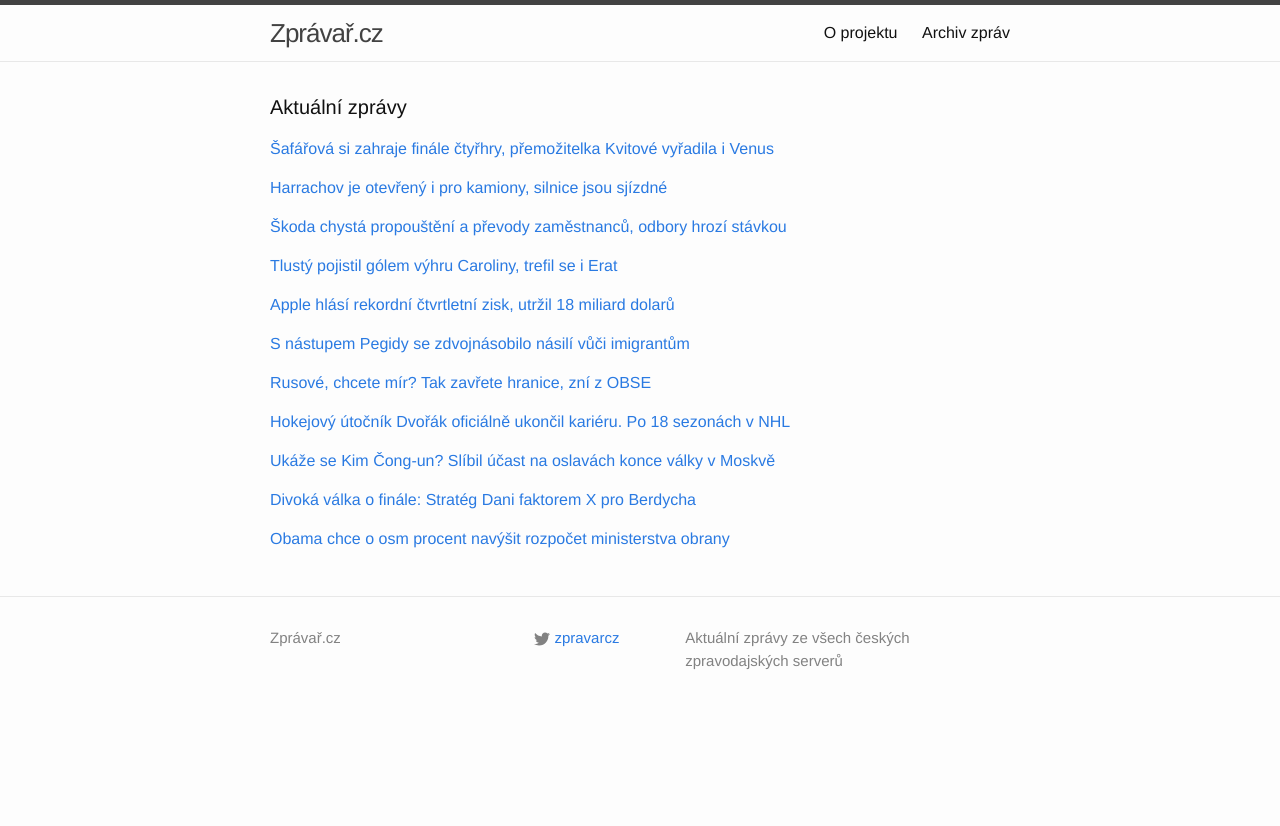
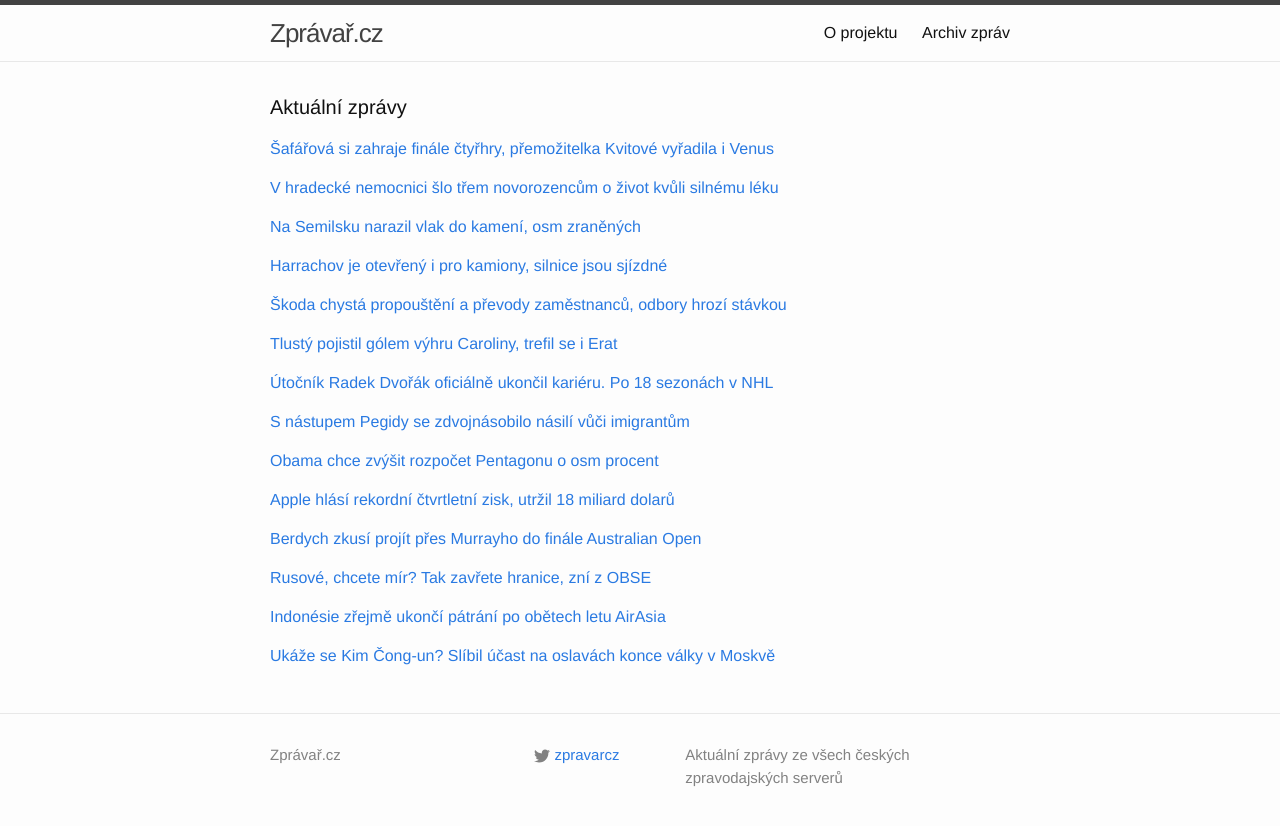
Before and after one commit to adliska/zpravar, a Jekyll site: the page built from index.html, in a window 1280 px wide. Shown: the top 826 px of the page. Built offline with Jekyll 4.4.1, drawn with Linux system fonts in a browser that asks for light colours.

Commit message:
zpravar news update

```diff
--- a/index.html
+++ b/index.html
@@ -18,8 +18,31 @@ layout: default
 <li><a href=http://www.tyden.cz/rubriky/sport/tenis/safarova-si-zahraje-finale-ctyrhry-australian-open_331583.html>Šafářová si zahraje finále čtyřhry Australian Open - www.tyden.cz</a></li>
 <li><a href=http://sport.idnes.cz/keysova-prekazila-semifinale-sestram-williamsovym-fh7-/tenis.aspx?c=A150128_054648_tenis_vis>Keysová překazila semifinále sestrám Williamsovým - sport.idnes.cz</a></li>
 </ul>
-</div><p><a href="javascript:;" onclick="toggle_visibility('zpravy1')">Harrachov je otevřený i pro kamiony, silnice jsou sjízdné</a></p>
+</div><p><a href="javascript:;" onclick="toggle_visibility('zpravy1')">V hradecké nemocnici šlo třem novorozencům o život kvůli silnému léku</a></p>
 <div id="zpravy1" style="display:none">
+<ul>
+<li><a href=http://hradec.idnes.cz/lekarnice-ve-fakultni-nemocnici-hradec-kralove-silny-lek-ohrozila-tri-novorozence-g2v-/hradec-zpravy.aspx?c=A150128_083958_hradec-zpravy_tuu>V hradecké nemocnici šlo třem novorozencům o život kvůli silnému léku - hradec.idnes.cz</a></li>
+<li><a href=http://www.tyden.cz/rubriky/domaci/zdravotnictvi/novorozencum-slo-o-zivot-lekarnice-spatne-namichala-lek_331591.html>Novorozencům šlo o život. Lékárnice špatně namíchala lék - www.tyden.cz</a></li>
+<li><a href=http://www.rozhlas.cz/_zprava/tri-novorozenci-v-hradci-kralove-dostali-spatne-namichany-lek--1448683>Tři novorozenci v Hradci Králové dostali špatně namíchaný lék - www.rozhlas.cz</a></li>
+<li><a href=http://www.novinky.cz/krimi/360009-lekarnice-spatne-namichala-lek-malem-zemreli-tri-novorozenci.html>Lékárnice špatně namíchala lék, málem zemřeli tři novorozenci - www.novinky.cz</a></li>
+<li><a href=http://www.lidovky.cz/tri-novorozenci-v-hradecke-nemocnici-dostali-spatne-pripraveny-lek-111-/zpravy-domov.aspx?c=A150128_083638_ln_domov_sij>Tři novorozenci v hradecké nemocnici dostali špatně připravený lék  - www.lidovky.cz</a></li>
+<li><a href=http://www.ceskatelevize.cz/ct24/regiony/299751-tri-novorozenci-v-hradci-dostali-spatny-lek-pri-dalsi-davce-mohli-zemrit/>Tři novorozenci v Hradci dostali špatný lék, při další dávce mohli zemřít - www.ceskatelevize.cz</a></li>
+<li><a href=http://www.tyden.cz/rubriky/domaci/zdravotnictvi/novorozencum-slo-o-zivot-dostali-spatne-pripraveny-lek_331591.html>Novorozencům šlo o život. Dostali špatně připravený lék - www.tyden.cz</a></li>
+<li><a href=http://www.ceskenoviny.cz/zpravy/zpravy/tri-novorozenci-v-h-kralove-dostali-spatne-pripraveny-lek/1174329>Tři novorozenci v H. Králové dostali špatně připravený lék - www.ceskenoviny.cz</a></li>
+</ul>
+</div><p><a href="javascript:;" onclick="toggle_visibility('zpravy2')">Na Semilsku narazil vlak do kamení, osm zraněných</a></p>
+<div id="zpravy2" style="display:none">
+<ul>
+<li><a href=http://www.novinky.cz/krimi/360011-na-semilsku-narazil-vlak-do-kameni-osm-zranenych.html>Na Semilsku narazil vlak do kamení, osm zraněných - www.novinky.cz</a></li>
+<li><a href=http://www.ceskatelevize.cz/ct24/regiony/299752-na-semilsku-narazil-vlak-do-kameni-na-kolejich-12-zranenych/>Na Semilsku narazil vlak do kamení na kolejích, 12 zraněných - www.ceskatelevize.cz</a></li>
+<li><a href=http://liberec.idnes.cz/vlak-zeleznice-nehoda-hasic-zachranka-d8g-/liberec-zpravy.aspx?c=A150128_084414_liberec-zpravy_ddt>V Krkonoších se srazil osobní vlak s kamenem, dvanáct lidí je zraněných - liberec.idnes.cz</a></li>
+<li><a href=http://www.tyden.cz/rubriky/domaci/doprava/na-semilsku-narazil-vlak-do-stromu-12-zranenych_331593.html>Na Semilsku narazil vlak do stromu, 12 zraněných - www.tyden.cz</a></li>
+<li><a href=http://www.rozhlas.cz/_zprava/na-semilsku-narazil-osobni-vlak-do-spadleho-kamene-na-miste-je-12-zranenych--1448691>Na Semilsku narazil osobní vlak do spadlého kamene, na místě je 12 zraněných - www.rozhlas.cz</a></li>
+<li><a href=http://domaci.ihned.cz/c1-63447970-vlak-na-semilsku-narazil-do-kamene-na-kolejich-12-lidi-je-zraneno>Vlak na Semilsku narazil do kamene na kolejích, 12 lidí je zraněno - domaci.ihned.cz</a></li>
+<li><a href=http://zpravy.aktualne.cz/regiony/na-semilsku-narazil-vlak-do-stromu-12-lidi-je-zraneno/r~10956d20a6c211e4b6d20025900fea04/>Na Semilsku narazil vlak do stromu, 12 lidí je zraněno - zpravy.aktualne.cz</a></li>
+</ul>
+</div><p><a href="javascript:;" onclick="toggle_visibility('zpravy3')">Harrachov je otevřený i pro kamiony, silnice jsou sjízdné</a></p>
+<div id="zpravy3" style="display:none">
 <ul>
 <li><a href=http://zpravy.aktualne.cz/regiony/harrachov-je-otevreny-i-pro-kamiony-silnice-jsou-sjizdne/r~f0aed94ca6bc11e4a7d8002590604f2e/>Harrachov je otevřený i pro kamiony, silnice jsou sjízdné - zpravy.aktualne.cz</a></li>
 <li><a href=http://www.ceskenoviny.cz/zpravy/zpravy/na-silnicich-lezi-rozbredly-ci-ujety-snih/1174294>Na silnicích leží rozbředlý či ujetý sníh - www.ceskenoviny.cz</a></li>
@@ -28,8 +51,8 @@ layout: default
 <li><a href=http://www.novinky.cz/domaci/360001-na-silnicich-na-sumpersku-lezi-snih.html>Na silnicích na Šumpersku leží sníh  - www.novinky.cz</a></li>
 <li><a href=http://www.ceskenoviny.cz/zpravy/zpravy/na-jesenicku-a-sumpersku-v-noci-snezilo-silnice-jsou-sjizdne/1174294>Na Jesenicku a Šumpersku v noci sněžilo, silnice jsou sjízdné - www.ceskenoviny.cz</a></li>
 </ul>
-</div><p><a href="javascript:;" onclick="toggle_visibility('zpravy2')">Škoda chystá propouštění a převody zaměstnanců, odbory hrozí stávkou</a></p>
-<div id="zpravy2" style="display:none">
+</div><p><a href="javascript:;" onclick="toggle_visibility('zpravy4')">Škoda chystá propouštění a převody zaměstnanců, odbory hrozí stávkou</a></p>
+<div id="zpravy4" style="display:none">
 <ul>
 <li><a href=http://www.ceskatelevize.cz/ct24/ekonomika/299748-skoda-chysta-propousteni-a-prevody-zamestnancu-odbory-hrozi-stavkou/>Škoda chystá propouštění a převody zaměstnanců, odbory hrozí stávkou - www.ceskatelevize.cz</a></li>
 <li><a href=http://www.tyden.cz/rubriky/byznys/cesko/skoda-chce-prevest-stovky-lidi-mimo-firmu-hrozi-stavka_331585.html>Škoda chce převést stovky lidí mimo firmu. Hrozí stávka - www.tyden.cz</a></li>
@@ -38,8 +61,8 @@ layout: default
 <li><a href=http://zpravy.e15.cz/byznys/prumysl-a-energetika/skodovka-planuje-prevest-stovky-lidi-na-externi-firmy-hrozi-stavka-1157280>Škodovka plánuje převést stovky lidí na externí firmy, hrozí stávka - zpravy.e15.cz</a></li>
 <li><a href=http://www.financninoviny.cz/zpravodajstvi/zpravy/skoda-planuje-prevest-stovky-lidi-na-externi-firmy-hrozi-stavka/1174285>Škoda plánuje převést stovky lidí na externí firmy, hrozí stávka - www.financninoviny.cz</a></li>
 </ul>
-</div><p><a href="javascript:;" onclick="toggle_visibility('zpravy3')">Tlustý pojistil gólem výhru Caroliny, trefil se i Erat</a></p>
-<div id="zpravy3" style="display:none">
+</div><p><a href="javascript:;" onclick="toggle_visibility('zpravy5')">Tlustý pojistil gólem výhru Caroliny, trefil se i Erat</a></p>
+<div id="zpravy5" style="display:none">
 <ul>
 <li><a href=http://www.tyden.cz/rubriky/sport/hokej/nhl/tlusty-pojistil-golem-vyhru-caroliny-trefil-se-i-erat_331588.html>Tlustý pojistil gólem výhru Caroliny, trefil se i Erat - www.tyden.cz</a></li>
 <li><a href=http://www.denik.cz/hokej/tlusty-pojistil-golem-vyhru-caroliny-trefil-se-i-erat-20150128.html>Tlustý pojistil gólem výhru Caroliny, trefil se i Erat - www.denik.cz</a></li>
@@ -47,57 +70,67 @@ layout: default
 <li><a href=http://sport.aktualne.cz/nhl-je-opet-v-plnem-proudu-trefili-se-i-tlusty-s-eratem/r~2179c7cea6b511e49f60002590604f2e/>NHL je opět v plném proudu, trefili se i Tlustý s Eratem - sport.aktualne.cz</a></li>
 <li><a href=http://hokej.idnes.cz/hokejova-nhl-c9i-/nhl.aspx?c=A150128_071532_nhl_ald>V NHL se trefili Tlustý a Erat, Voráček si připsal asistenci - hokej.idnes.cz</a></li>
 </ul>
-</div><p><a href="javascript:;" onclick="toggle_visibility('zpravy4')">Apple hlásí rekordní čtvrtletní zisk, utržil 18 miliard dolarů</a></p>
-<div id="zpravy4" style="display:none">
+</div><p><a href="javascript:;" onclick="toggle_visibility('zpravy6')">Útočník Radek Dvořák oficiálně ukončil kariéru. Po 18 sezonách v NHL</a></p>
+<div id="zpravy6" style="display:none">
+<ul>
+<li><a href=http://www.rozhlas.cz/_zprava/utocnik-radek-dvorak-oficialne-ukoncil-karieru-po-18-sezonach-v-nhl--1448680>Útočník Radek Dvořák oficiálně ukončil kariéru. Po 18 sezonách v NHL - www.rozhlas.cz</a></li>
+<li><a href=http://www.rozhlas.cz/_zprava/hokejovy-utocnik-dvorak-oficialne-ukoncil-karieru-po-18-sezonach-v-nhl--1448680>Hokejový útočník Dvořák oficiálně ukončil kariéru. Po 18 sezonách v NHL - www.rozhlas.cz</a></li>
+<li><a href=http://www.tyden.cz/rubriky/sport/hokej/sbohem-bylo-mi-cti-hrat-18-sezon-nhl-dvorak-ukoncil-karieru_331587.html>\"Sbohem, bylo mi ctí hrát 18 sezon NHL!\" Dvořák ukončil kariéru - www.tyden.cz</a></li>
+<li><a href=http://hokej.idnes.cz/radek-dvorak-konec-kariery-d01-/nhl.aspx?c=A150128_072440_nhl_ald>Neúnavný dříč a bojovník Dvořák oficiálně oznámil konec kariéry - hokej.idnes.cz</a></li>
+<li><a href=http://sport.aktualne.cz/dvorak-konci-karieru-bylo-mi-cti-hrat-v-nhl-18-sezon-rekl/r~305d9656a6b711e4ba57002590604f2e/>Dvořák končí kariéru. Bylo mi ctí hrát v NHL 18 sezon, řekl - sport.aktualne.cz</a></li>
+</ul>
+</div><p><a href="javascript:;" onclick="toggle_visibility('zpravy7')">S nástupem Pegidy se zdvojnásobilo násilí vůči imigrantům</a></p>
+<div id="zpravy7" style="display:none">
+<ul>
+<li><a href=http://www.novinky.cz/zahranicni/evropa/360005-s-nastupem-pegidy-se-zdvojnasobilo-nasili-vuci-imigrantum.html>S nástupem Pegidy se zdvojnásobilo násilí vůči imigrantům - www.novinky.cz</a></li>
+<li><a href=http://www.ceskatelevize.cz/ct24/svet/299745-od-vzniku-pegidy-pribylo-v-nemecku-nasilnosti-proti-imigrantum/>Od vzniku Pegidy přibylo v Německu násilností proti imigrantům - www.ceskatelevize.cz</a></li>
+<li><a href=http://www.ceskenoviny.cz/zpravy/zpravy/po-zrozeni-pegidy-v-nemecku-pribylo-nasilnosti-proti-imigrantum/1174279>Po zrození Pegidy v Německu přibylo násilností proti imigrantům - www.ceskenoviny.cz</a></li>
+<li><a href=http://zpravy.idnes.cz/od-vzniku-pegidy-vice-utoku-na-imigranty-ffs-/zahranicni.aspx?c=A150128_063122_zahranicni_jj>V Německu se od vzniku Pegidy zdvojnásobil počet útoků proti imigrantům - zpravy.idnes.cz</a></li>
+</ul>
+</div><p><a href="javascript:;" onclick="toggle_visibility('zpravy8')">Obama chce zvýšit rozpočet Pentagonu o osm procent</a></p>
+<div id="zpravy8" style="display:none">
+<ul>
+<li><a href=http://zpravy.e15.cz/zahranicni/udalosti/obama-chce-zvysit-rozpocet-pentagonu-o-osm-procent-1157296>Obama chce zvýšit rozpočet Pentagonu o osm procent - zpravy.e15.cz</a></li>
+<li><a href=http://www.ceskatelevize.cz/ct24/svet/299746-obama-chce-o-osm-procent-navysit-rozpocet-ministerstva-obrany/>Obama chce o osm procent navýšit rozpočet ministerstva obrany - www.ceskatelevize.cz</a></li>
+<li><a href=http://www.ceskenoviny.cz/zpravy/zpravy/obama-chce-o-osm-procent-navysit-rozpocet-ministerstva-obrany/1174281>Obama chce o osm procent navýšit rozpočet ministerstva obrany - www.ceskenoviny.cz</a></li>
+<li><a href=http://www.novinky.cz/zahranicni/amerika/360002-obama-chce-vice-na-obranu.html>Obama chce více na obranu - www.novinky.cz</a></li>
+</ul>
+</div><p><a href="javascript:;" onclick="toggle_visibility('zpravy9')">Apple hlásí rekordní čtvrtletní zisk, utržil 18 miliard dolarů</a></p>
+<div id="zpravy9" style="display:none">
 <ul>
 <li><a href=http://ekonomika.idnes.cz/apple-rekordni-ctvrtletni-zisk-d3v-/ekoakcie.aspx?c=A150128_072019_ekoakcie_jj>Apple hlásí rekordní čtvrtletní zisk, utržil 18 miliard dolarů - ekonomika.idnes.cz</a></li>
 <li><a href=http://e-svet.e15.cz/it-byznys/ctvrtletni-zisk-applu-stoupl-na-rekordnich-18-miliard-dolaru-1157285>Čtvrtletní zisk Applu stoupl na rekordních 18 miliard dolarů - e-svet.e15.cz</a></li>
 <li><a href=http://byznys.ihned.cz/c1-63447570-apple-hlasi-rekordni-zisky-za-posledni-ctvrtleti-ji-iphony-vydelaly-18-miliard-dolaru>Apple hlásí rekordní zisky. Za poslední čtvrtletí jí iPhony vydělaly 18 miliard dolarů - byznys.ihned.cz</a></li>
 <li><a href=http://www.financninoviny.cz/zpravodajstvi/zpravy/apple-uvede-sve-chytre-hodinky-na-trhu-v-dubnu/1174280>Apple uvede své chytré hodinky na trhu v dubnu - www.financninoviny.cz</a></li>
 </ul>
-</div><p><a href="javascript:;" onclick="toggle_visibility('zpravy5')">S nástupem Pegidy se zdvojnásobilo násilí vůči imigrantům</a></p>
-<div id="zpravy5" style="display:none">
+</div><p><a href="javascript:;" onclick="toggle_visibility('zpravy10')">Berdych zkusí projít přes Murrayho do finále Australian Open</a></p>
+<div id="zpravy10" style="display:none">
 <ul>
-<li><a href=http://www.novinky.cz/zahranicni/evropa/360005-s-nastupem-pegidy-se-zdvojnasobilo-nasili-vuci-imigrantum.html>S nástupem Pegidy se zdvojnásobilo násilí vůči imigrantům - www.novinky.cz</a></li>
-<li><a href=http://www.ceskatelevize.cz/ct24/svet/299745-od-vzniku-pegidy-pribylo-v-nemecku-nasilnosti-proti-imigrantum/>Od vzniku Pegidy přibylo v Německu násilností proti imigrantům - www.ceskatelevize.cz</a></li>
-<li><a href=http://www.ceskenoviny.cz/zpravy/zpravy/po-zrozeni-pegidy-v-nemecku-pribylo-nasilnosti-proti-imigrantum/1174279>Po zrození Pegidy v Německu přibylo násilností proti imigrantům - www.ceskenoviny.cz</a></li>
-<li><a href=http://zpravy.idnes.cz/od-vzniku-pegidy-vice-utoku-na-imigranty-ffs-/zahranicni.aspx?c=A150128_063122_zahranicni_jj>V Německu se od vzniku Pegidy zdvojnásobil počet útoků proti imigrantům - zpravy.idnes.cz</a></li>
+<li><a href=http://www.sportovninoviny.cz/zpravy/berdych-zkusi-projit-pres-murrayho-do-finale-australian-open/1174336>Berdych zkusí projít přes Murrayho do finále Australian Open - www.sportovninoviny.cz</a></li>
+<li><a href=http://sport.aktualne.cz/divoka-valka-o-finale-strateg-dani-faktorem-x-pro-berdycha/r~a5000540a61511e4a7d8002590604f2e/>Divoká válka o finále: Stratég Dani faktorem X pro Berdycha - sport.aktualne.cz</a></li>
+<li><a href=http://www.tyden.cz/rubriky/sport/tenis/murray-by-radsi-nadala-velky-chlap-berdych-hraje-vyborne_331572.html>Murray by radši Nadala. \"Velký chlap Berdych hraje výborně!\" - www.tyden.cz</a></li>
+<li><a href=http://www.tyden.cz/rubriky/sport/tenis/murray-by-radsi-nadala-berdych-hraje-vyborne-bude-to-tezke_331572.html>Murray by radši Nadala. \"Velký chlap Berdych hraje výborně!\" - www.tyden.cz</a></li>
 </ul>
-</div><p><a href="javascript:;" onclick="toggle_visibility('zpravy6')">Rusové, chcete mír? Tak zavřete hranice, zní z OBSE</a></p>
-<div id="zpravy6" style="display:none">
+</div><p><a href="javascript:;" onclick="toggle_visibility('zpravy11')">Rusové, chcete mír? Tak zavřete hranice, zní z OBSE</a></p>
+<div id="zpravy11" style="display:none">
 <ul>
 <li><a href=http://www.tyden.cz/rubriky/zahranici/rusko-a-okoli/rusove-chcete-mir-tak-zavrete-hranice-zni-z-obse_331582.html>Rusové, chcete mír? Tak zavřete hranice, zní z OBSE - www.tyden.cz</a></li>
 <li><a href=http://www.ceskenoviny.cz/zpravy/zpravy/sef-parlamentniho-shromazdeni-obse-vyzval-rusko-k-uzavreni-hranic/1174275>Šéf Parlamentního shromáždění OBSE vyzval Rusko k uzavření hranic - www.ceskenoviny.cz</a></li>
 <li><a href=http://www.rozhlas.cz/_zprava/prorusti-rebelove-na-ukrajine-udajne-vytlacuji-vladni-jednotky-od-debalceva--1448662>Proruští rebelové na Ukrajině údajně vytlačují vládní jednotky od Debalceva - www.rozhlas.cz</a></li>
 <li><a href=http://www.rozhlas.cz/_zprava/prorusti-povstalci-na-ukrajine-udajne-vytlacuji-vladni-jednotky-od-debalceva--1448662>Proruští povstalci na Ukrajině údajně vytlačují vládní jednotky od Debalceva - www.rozhlas.cz</a></li>
 </ul>
-</div><p><a href="javascript:;" onclick="toggle_visibility('zpravy7')">Hokejový útočník Dvořák oficiálně ukončil kariéru. Po 18 sezonách v NHL</a></p>
-<div id="zpravy7" style="display:none">
+</div><p><a href="javascript:;" onclick="toggle_visibility('zpravy12')">Indonésie zřejmě ukončí pátrání po obětech letu AirAsia</a></p>
+<div id="zpravy12" style="display:none">
 <ul>
-<li><a href=http://www.rozhlas.cz/_zprava/hokejovy-utocnik-dvorak-oficialne-ukoncil-karieru-po-18-sezonach-v-nhl--1448680>Hokejový útočník Dvořák oficiálně ukončil kariéru. Po 18 sezonách v NHL - www.rozhlas.cz</a></li>
-<li><a href=http://www.tyden.cz/rubriky/sport/hokej/sbohem-bylo-mi-cti-hrat-18-sezon-nhl-dvorak-ukoncil-karieru_331587.html>\"Sbohem, bylo mi ctí hrát 18 sezon NHL!\" Dvořák ukončil kariéru - www.tyden.cz</a></li>
-<li><a href=http://hokej.idnes.cz/radek-dvorak-konec-kariery-d01-/nhl.aspx?c=A150128_072440_nhl_ald>Neúnavný dříč a bojovník Dvořák oficiálně oznámil konec kariéry - hokej.idnes.cz</a></li>
-<li><a href=http://sport.aktualne.cz/dvorak-konci-karieru-bylo-mi-cti-hrat-v-nhl-18-sezon-rekl/r~305d9656a6b711e4ba57002590604f2e/>Dvořák končí kariéru. Bylo mi ctí hrát v NHL 18 sezon, řekl - sport.aktualne.cz</a></li>
+<li><a href=http://zpravy.e15.cz/zahranicni/udalosti/indonesie-zrejme-ukonci-patrani-po-obetech-letu-airasia-1157305>Indonésie zřejmě ukončí pátrání po obětech letu AirAsia - zpravy.e15.cz</a></li>
+<li><a href=http://www.ceskenoviny.cz/zpravy/zpravy/indonesie-mozna-v-radu-dni-ukonci-patrani-po-obetech-letu-airasia/1174300>Indonésie možná v řádu dní ukončí pátrání po obětech letu AirAsia - www.ceskenoviny.cz</a></li>
+<li><a href=http://zpravy.aktualne.cz/zahranici/indonesie-se-chysta-ukoncit-patrani-po-obetech-letu-airasia/r~d692dca8a6b111e486b9002590604f2e/>Indonésie se chystá ukončit pátrání po obětech letu AirAsia - zpravy.aktualne.cz</a></li>
 </ul>
-</div><p><a href="javascript:;" onclick="toggle_visibility('zpravy8')">Ukáže se Kim Čong-un? Slíbil účast na oslavách konce války v Moskvě </a></p>
-<div id="zpravy8" style="display:none">
+</div><p><a href="javascript:;" onclick="toggle_visibility('zpravy13')">Ukáže se Kim Čong-un? Slíbil účast na oslavách konce války v Moskvě </a></p>
+<div id="zpravy13" style="display:none">
 <ul>
 <li><a href=http://www.lidovky.cz/kim-cong-un-prislibil-ucast-na-oslavach-konce-valky-v-moskve-pqb-/zpravy-svet.aspx?c=A150128_072250_ln_zahranici_ele>Ukáže se Kim Čong-un? Slíbil účast na oslavách konce války v Moskvě  - www.lidovky.cz</a></li>
 <li><a href=http://www.ceskenoviny.cz/zpravy/zpravy/kim-cong-un-pry-prijede-na-oslavu-konce-svetove-valky-do-moskvy/1174304>Kim Čong-un prý přijede na oslavu konce světové války do Moskvy - www.ceskenoviny.cz</a></li>
 <li><a href=http://zpravy.aktualne.cz/zahranici/kim-cong-un-ma-udajne-prijet-na-oslavu-konce-svetove-valky/r~98c9a2cea6b311e4b98c002590604f2e/>Kim Čong-un má údajně přijet na oslavu konce světové války - zpravy.aktualne.cz</a></li>
 </ul>
-</div><p><a href="javascript:;" onclick="toggle_visibility('zpravy9')">Divoká válka o finále: Stratég Dani faktorem X pro Berdycha</a></p>
-<div id="zpravy9" style="display:none">
-<ul>
-<li><a href=http://sport.aktualne.cz/divoka-valka-o-finale-strateg-dani-faktorem-x-pro-berdycha/r~a5000540a61511e4a7d8002590604f2e/>Divoká válka o finále: Stratég Dani faktorem X pro Berdycha - sport.aktualne.cz</a></li>
-<li><a href=http://www.tyden.cz/rubriky/sport/tenis/murray-by-radsi-nadala-velky-chlap-berdych-hraje-vyborne_331572.html>Murray by radši Nadala. \"Velký chlap Berdych hraje výborně!\" - www.tyden.cz</a></li>
-<li><a href=http://www.tyden.cz/rubriky/sport/tenis/murray-by-radsi-nadala-berdych-hraje-vyborne-bude-to-tezke_331572.html>Murray by radši Nadala. \"Velký chlap Berdych hraje výborně!\" - www.tyden.cz</a></li>
-</ul>
-</div><p><a href="javascript:;" onclick="toggle_visibility('zpravy10')">Obama chce o osm procent navýšit rozpočet ministerstva obrany</a></p>
-<div id="zpravy10" style="display:none">
-<ul>
-<li><a href=http://www.ceskatelevize.cz/ct24/svet/299746-obama-chce-o-osm-procent-navysit-rozpocet-ministerstva-obrany/>Obama chce o osm procent navýšit rozpočet ministerstva obrany - www.ceskatelevize.cz</a></li>
-<li><a href=http://www.ceskenoviny.cz/zpravy/zpravy/obama-chce-o-osm-procent-navysit-rozpocet-ministerstva-obrany/1174281>Obama chce o osm procent navýšit rozpočet ministerstva obrany - www.ceskenoviny.cz</a></li>
-<li><a href=http://www.novinky.cz/zahranicni/amerika/360002-obama-chce-vice-na-obranu.html>Obama chce více na obranu - www.novinky.cz</a></li>
-</ul>
 </div></div>
```
